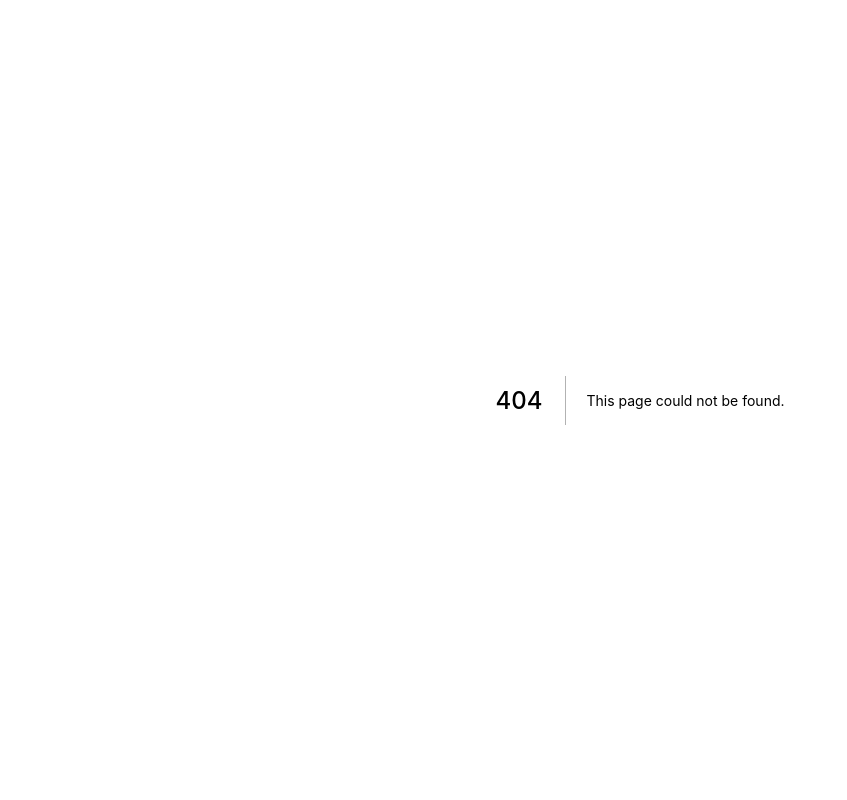
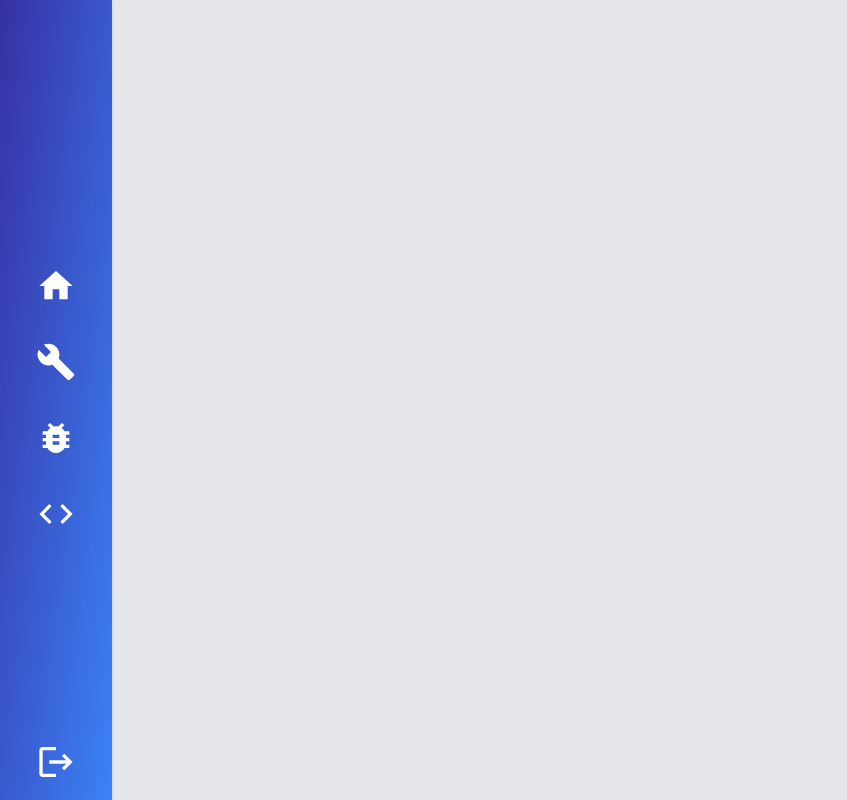
Before and after one commit to VishnuS-2000/BotZ-Builder, a Next.js app: page /dashboard in a window 1280 px wide. Before the commit this address had no page. Shown: the whole page, without its empty margins (0-847 px from the left). Built offline with nearby package versions, Linux system fonts and the light colour scheme.

Commit message:
Add Chatbot

```diff
--- /dev/null
+++ b/components/Chat.tsx
@@ -0,0 +1,15 @@
+import React from"react";
+
+
+export default function Chat({content,bot}:{content:string,bot:boolean}){
+
+
+
+    return <div className={bot?"flex bg-gradient-to-r from-blue-500 to-indigo-800 p-3 my-2 rounded-tl-xl rounded-tr-xl rounded-br-xl self-start":"flex flex-col bg-gray-200 drop-shadow rounded-tl-xl rounded-tr-xl rounded-bl-xl p-3 self-end my-2"}>
+
+        <p className=" font-bold">{content}</p>
+    </div>
+
+
+
+}
--- a/components/Chatbot.tsx
+++ b/components/Chatbot.tsx
@@ -1,8 +1,58 @@
-import React from 'react'
+import React,{useState} from 'react';
+import Chat from "./Chat";
+import {TextField} from "@mui/material";
+import SendIcon from '@mui/icons-material/Send';
 
 function Chatbot() {
+
+
+
+  const [showBot,setShowBot]=useState(false);
+
   return (
-    <div className="">
+    <div>
+
+
+    {showBot&&
+    <div className='flex flex-col  h-screen w-screen z-50 px-5 py-3 fixed right-0 bottom-0  justify-start items-center bg-white rounded-tl-3xl rounded-tr-3xl rounded-br-3xl  drop-shadow self-end md:w-1/3 lg:h-3/4  px-0 py-0'>
+
+      <div className="w-full p-5 rounded-tl-3xl  rounded-br-3xl bg-gradient-to-r from-blue-500 to-indigo-800">
+        <h1 className="text-2xl font-extrabold">BOT Z</h1>
+
+
+        </div>
+        <div className="flex w-full  flex-col overflow-y-auto overflow-x-hidden p-5">
+
+        <Chat content='Welcome to the Botz' bot={true}/>
+        <Chat content='Welcome to the Botz' bot={false}/>
+        <Chat content='Welcome to the Botz' bot={true}/>
+        <Chat content='Welcome to the Botz' bot={true}/>
+        <Chat content='Welcome to the Botz' bot={false}/>
+        <Chat content='Welcome to the Botz' bot={true}/>
+        <Chat content='Welcome to the Botz' bot={true}/>
+        <Chat content='Welcome to the Botz' bot={false}/>
+        <Chat content='DkjhKJKJHDkjhKJDHkjhKJDkjHKJZHDkjhJZKDkdlkwjfkwsfkjgwskjf' bot={false}/>
+
+        </div>
+
+
+
+
+        <div className="flex  bottom-0 w-full px-5 py-2 mb-20">
+        <TextField variant="outlined" label="Type a message" fullWidth/>
+        <button className="ml-1 rounded-full py-4 px-4 bg-gradient-to-r from-blue-500 to-indigo-800 "><SendIcon/></button>
+        </div>
+
+
+      </div>}
+
+      <button className="bg-gradient-to-r from-blue-500 to-indigo-800 px-5 py-3 rounded-full text-2xl font-bold fixed bottom-5 right-5 z-50" onClick={()=>{setShowBot(!showBot)}}>
+        {showBot?
+        <h1>X</h1>:<h1>Z</h1>
+      }
+        </button>
+
+
 
 
 
--- /dev/null
+++ b/components/Design.tsx
@@ -0,0 +1,14 @@
+import React from "react"
+
+export default function Design(){
+
+    return <div className="">
+
+
+
+    </div>
+
+
+
+
+}
--- a/components/NavBar.tsx
+++ b/components/NavBar.tsx
@@ -9,7 +9,7 @@ function NavBar() {
   const [showMenu,setShowMenu]=useState(false)
 
   return (
-    <div className='bg-white flex flex-col w-screen fixed left-0 top-0 items-center justify-between z-50 md:flex-row justify-evenly px-4 py-2 space-x-15 '>
+    <div className='bg-white flex flex-col w-screen fixed left-0 top-0 items-center justify-between z-40 md:flex-row justify-evenly px-4 py-2 space-x-15 '>
 
 
       <div className='flex justify-between w-full md:w-1/4'>
--- /dev/null
+++ b/pages/dashboard.tsx
@@ -0,0 +1,89 @@
+import React from "react";
+import ChatBot from "../components/Chatbot";
+import BuildIcon from '@mui/icons-material/Build';
+import BugReportIcon from '@mui/icons-material/BugReport';
+import CodeIcon from '@mui/icons-material/Code';
+import HomeIcon from '@mui/icons-material/Home';
+import LogoutIcon from '@mui/icons-material/Logout';
+import { Tooltip } from "@mui/material";
+import Button from '@mui/material/Button';
+import Fade from '@mui/material/Fade';
+
+
+export default function DashBoard(){
+
+
+    return <div className="flex  bg-gray-200 w-screen h-screen">
+        <div className="flex flex-col justify-center text-white bg-gradient-to-tl from-blue-500 to-indigo-800 border-gray-200 bg-white drop-shadow px-3 py-3 lg:space-y-8">
+
+
+        <div>
+        <div className="flex w-full px-3 py-3 cursor-pointer">
+
+                    <Tooltip title="Home" placement="right" TransitionComponent={Fade} TransitionProps={{timeout:800}} >
+                    <Button>
+
+
+                    <HomeIcon style={{fontSize:"2.5rem",color:"white"}}/>
+                    </Button>
+                    </Tooltip>
+
+                    </div>
+
+
+
+
+
+                 <div className="flex w-full px-3 py-3 cursor-pointer">
+                 <Tooltip title="Build" placement="right" TransitionComponent={Fade} TransitionProps={{timeout:800}}>
+                    <Button className="text-center font-bold">
+
+                    <BuildIcon style={{fontSize:"2.5rem",color:"white"}}/>
+
+                    </Button>
+                    </Tooltip>
+                    </div>
+
+
+
+
+                    <div className="flex w-full px-3 py-3 cursor-pointer">
+                    <Tooltip title="Testing" placement="right" TransitionComponent={Fade} TransitionProps={{timeout:800}}>
+
+                    <Button className="text-xl text-center font-bold">
+                    <BugReportIcon style={{fontSize:"2.5rem",color:"white"}}/>
+
+                </Button>
+                  </Tooltip>
+                    </div>
+
+                    <div className="flex w-full px-3 py-3 cursor-pointer">
+
+
+<Tooltip title="Integrate" placement="right" TransitionComponent={Fade} TransitionProps={{timeout:800}}>
+<Button className="text-xl text-center font-bold">
+<CodeIcon style={{fontSize:"2.5rem",color:"white"}}/>
+</Button>
+</Tooltip>
+
+</div>
+
+              <div className="flex w-full px-3 py-3 cursor-pointer absolute bottom-0 ">
+
+              <Tooltip title="Logout" placement="right" TransitionComponent={Fade} TransitionProps={{timeout:800}}>
+              <Button className="text-xl text-center font-bold">
+                    <LogoutIcon style={{fontSize:"2.5rem",color:"white"}}/>
+                </Button>
+                   </Tooltip>
+
+                </div>
+
+
+
+
+    </div>
+
+
+    </div>
+    </div>
+}
--- a/pages/index.tsx
+++ b/pages/index.tsx
@@ -2,6 +2,8 @@ import type { NextPage } from 'next'
 import Head from 'next/head'
 import Image from 'next/image'
 import NavBar from '../components/NavBar'
+import Chatbot from "../components/Chatbot"
+
 import DashboardCustomizeIcon from '@mui/icons-material/DashboardCustomize';
 import PsychologyIcon from '@mui/icons-material/Psychology';
 import BugReportIcon from '@mui/icons-material/BugReport';
@@ -13,6 +15,8 @@ import EmailIcon from '@mui/icons-material/Email';
 import WhatsAppIcon from '@mui/icons-material/WhatsApp';
 import FacebookSharpIcon from '@mui/icons-material/FacebookSharp';
 import zIndex from '@mui/material/styles/zIndex';
+
+
 
 const Home: NextPage = () => {
   return (
@@ -157,6 +161,14 @@ const Home: NextPage = () => {
 
 
 
+  <Chatbot/>
+
+
+
+  {/* Footer Section */}
+
+
+
   <div className='bg-gray-200 px-10 py-10 flex justify-between'>
     <div className="">
 
@@ -184,7 +196,7 @@ const Home: NextPage = () => {
   </div>
 
 
-    <button className='rounded-full absolute text-4xl'>...</button>
+
     </div>
 
 
--- a/pages/login.tsx
+++ b/pages/login.tsx
@@ -56,7 +56,9 @@ const Login:NextPage=()=>{
 
 
 
+            <Link href="/dashboard">
             <button className="bg-blue-900 px-3 py-2 rounded-lg hover:bg-blue-700 duration-700 text-white font-bold">Continue</button>
+            </Link>
 
             <div className="flex py-3 flex-col justify-center space-y-3 lg:hidden">
             <button className="px-2 bg-white py-1 flex w-full drop-shadow border rounded-md text-md font-medium justify-between items-center"><img src="./images/google.png" className="w-10"/> Continue with Google </button>
@@ -72,7 +74,7 @@ const Login:NextPage=()=>{
 
             </div>
 
-            {!resetPassword&&<div className="hidden lg:bg-gray-50 rounded-md my-6 p-5 md:flex items-center flex-col w-1/2 space-y-4">
+            {!resetPassword&&<div className="hidden lg:flex bg-gray-50 rounded-md my-6 p-5  items-center flex-col w-1/2 space-y-4">
 
 <button className="px-5 bg-white py-2 flex w-1/3 drop-shadow border rounded-md text-md font-medium justify-between items-center"><img src="./images/google.png" className="w-10"/>Login with Google </button>
 <button className="px-4 bg-white py-2 flex w-1/3 drop-shadow border rounded-md text-md font-medium  justify-between items-center"><img src="./images/fb.png" className="w-8"/>Login with Facebook</button>
--- a/tsconfig.json
+++ b/tsconfig.json
@@ -15,6 +15,6 @@
     "jsx": "preserve",
     "incremental": true
   },
-  "include": ["next-env.d.ts", "**/*.ts", "**/*.tsx"],
+  "include": ["next-env.d.ts", "**/*.ts", "**/*.tsx", "components/Chat.jsx"],
   "exclude": ["node_modules"]
 }
```
Also changed, not shown: firebase.json.
